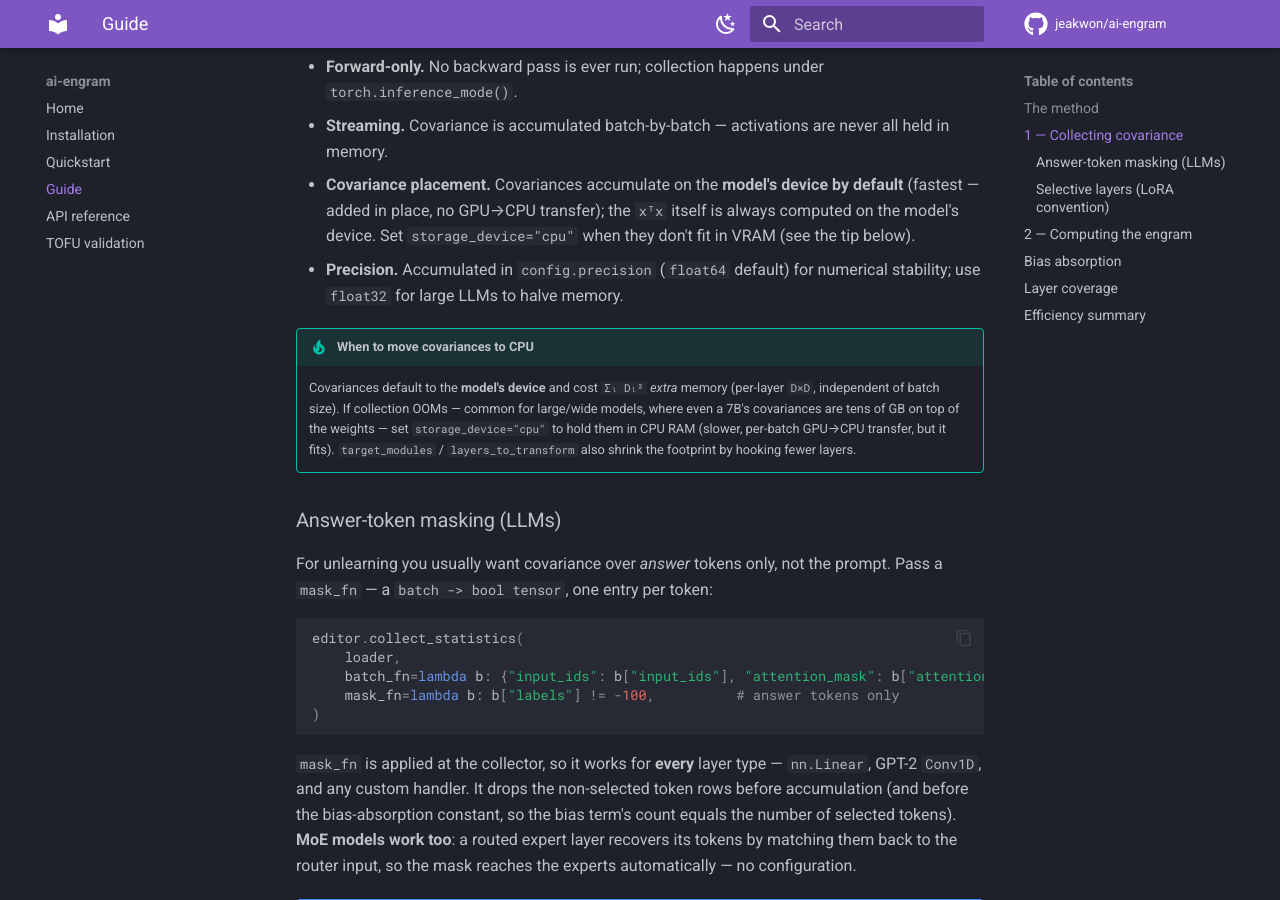
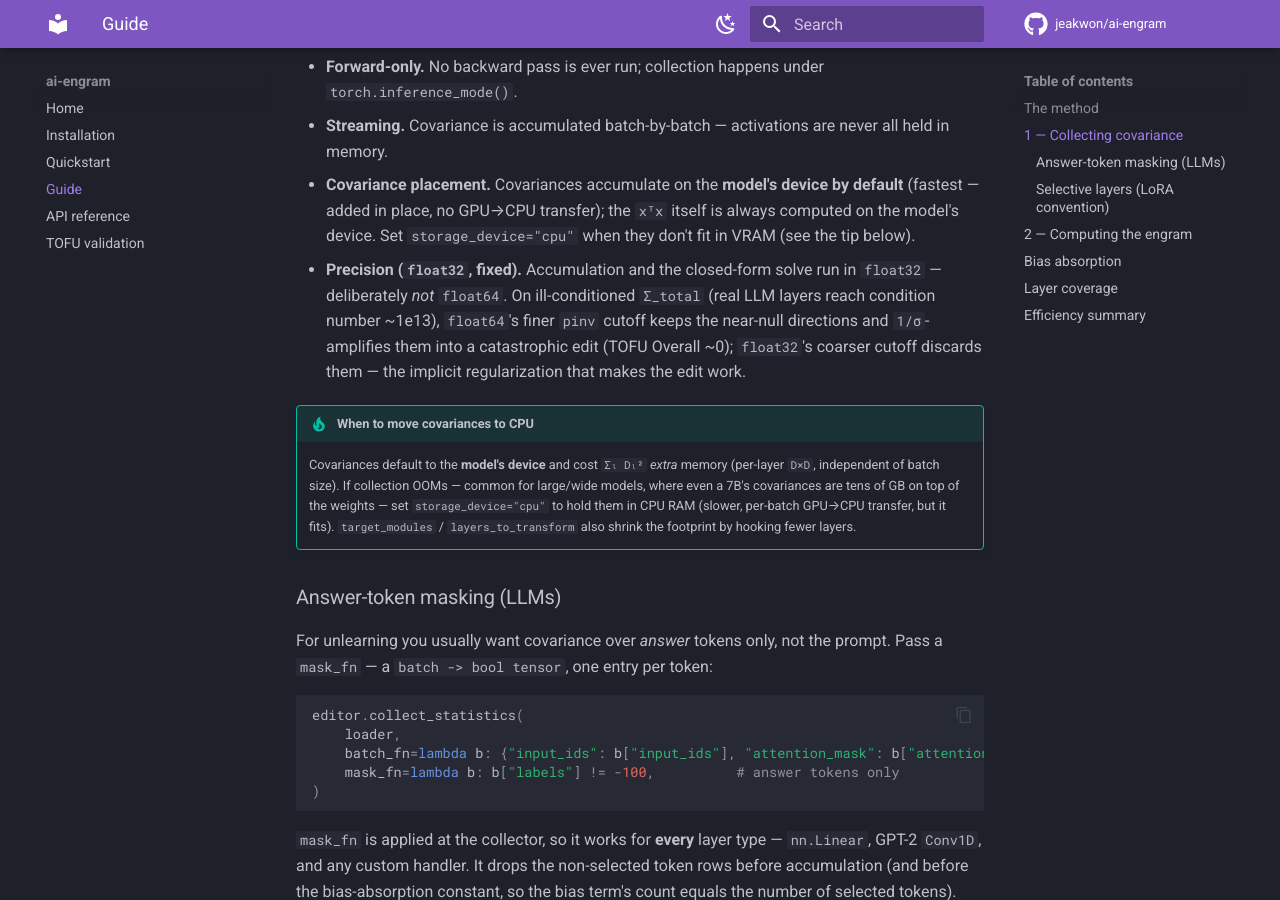
Before and after one commit to jeakwon/ai-engram, an MkDocs documentation site: the page built from docs/guide.md, in a window 1280 px wide and 900 px high, scrolled down 751 px. Built offline with MkDocs 1.6.1 and Material for MkDocs 9.7.7, drawn with Linux system fonts in a browser that asks for light colours; comment, search, counter and statistics services are not loaded; some of the changed text lies outside the part shown.

Commit message:
fix!: remove precision option, hardcode float32 (float64 is catastrophic)
float64 destroys the edit on ill-conditioned real LLM covariance: TOFU forget10
official Overall is ~0.000 (plain) / 0.048 (adaptive) in float64 vs 0.706 / 0.817
in float32 (which matches the paper). Cause: Sigma_total reaches condition number
~1.8e13, and float64's fine pinv rcond keeps the near-null directions and
1/sigma-amplifies them into garbage, while float32's coarser cutoff discards them —
the implicit regularization that makes the edit work. So the dtype is not a knob:
EditorConfig drops `precision`; covariance accumulation + the solve always run in
float32.

- config: EditorConfig is now {storage_device, absorb_bias}
- collectors / editor: hardcode torch.float32 (with a comment on why)
- tests: float32-appropriate tolerances (1e-6 -> 1e-4/1e-3, compare via .double())
- docs: README / quickstart / guide explain the float32 choice

41 passed.

Co-Authored-By: Claude Opus 4.8 (1M context) <noreply@anthropic.com>

```diff
--- a/docs/guide.md
+++ b/docs/guide.md
@@ -38,8 +38,12 @@ cov[name] += x.mT @ x      # D×D, on config.storage_device
   default** (fastest — added in place, no GPU→CPU transfer); the `xᵀx` itself is
   always computed on the model's device. Set `storage_device="cpu"` when they
   don't fit in VRAM (see the tip below).
-- **Precision.** Accumulated in `config.precision` (`float64` default) for
-  numerical stability; use `float32` for large LLMs to halve memory.
+- **Precision (`float32`, fixed).** Accumulation and the closed-form solve run in
+  `float32` — deliberately *not* `float64`. On ill-conditioned `Σ_total` (real LLM
+  layers reach condition number ~1e13), `float64`'s finer `pinv` cutoff keeps the
+  near-null directions and `1/σ`-amplifies them into a catastrophic edit (TOFU
+  Overall ~0); `float32`'s coarser cutoff discards them — the implicit
+  regularization that makes the edit work.
 
 !!! tip "When to move covariances to CPU"
     Covariances default to the **model's device** and cost `Σₗ Dₗ²` *extra* memory
@@ -162,7 +166,7 @@ Custom layers: implement `LayerHandler` (`get_input_dim`, `reshape_input`,
 | forward pre-hooks | `CovarianceCollector` | no backward pass |
 | closed-form solve | `compute_engram_weights` | one `pinv` per layer, no training loop |
 | CPU covariance storage | `storage_device` | keeps large `D×D` off the GPU |
-| `float64` accumulation | `precision` | stable `pinv`, cast back to model dtype |
+| `float32` throughout | (fixed) | coarse `pinv` cutoff regularizes ill-conditioned `Σ` |
 | `inference_mode` / `no_grad` | both stages | no autograd overhead |
 | selective `target_modules` | collection | edit only what you need (LoRA convention) |
 | answer-token masking | `mask_fn` | covariance over relevant tokens only (any layer, incl. MoE) |
```
Also changed, not shown: README.md (+2 -3 lines), docs/quickstart.md (+2 -2 lines), 7 other files.
